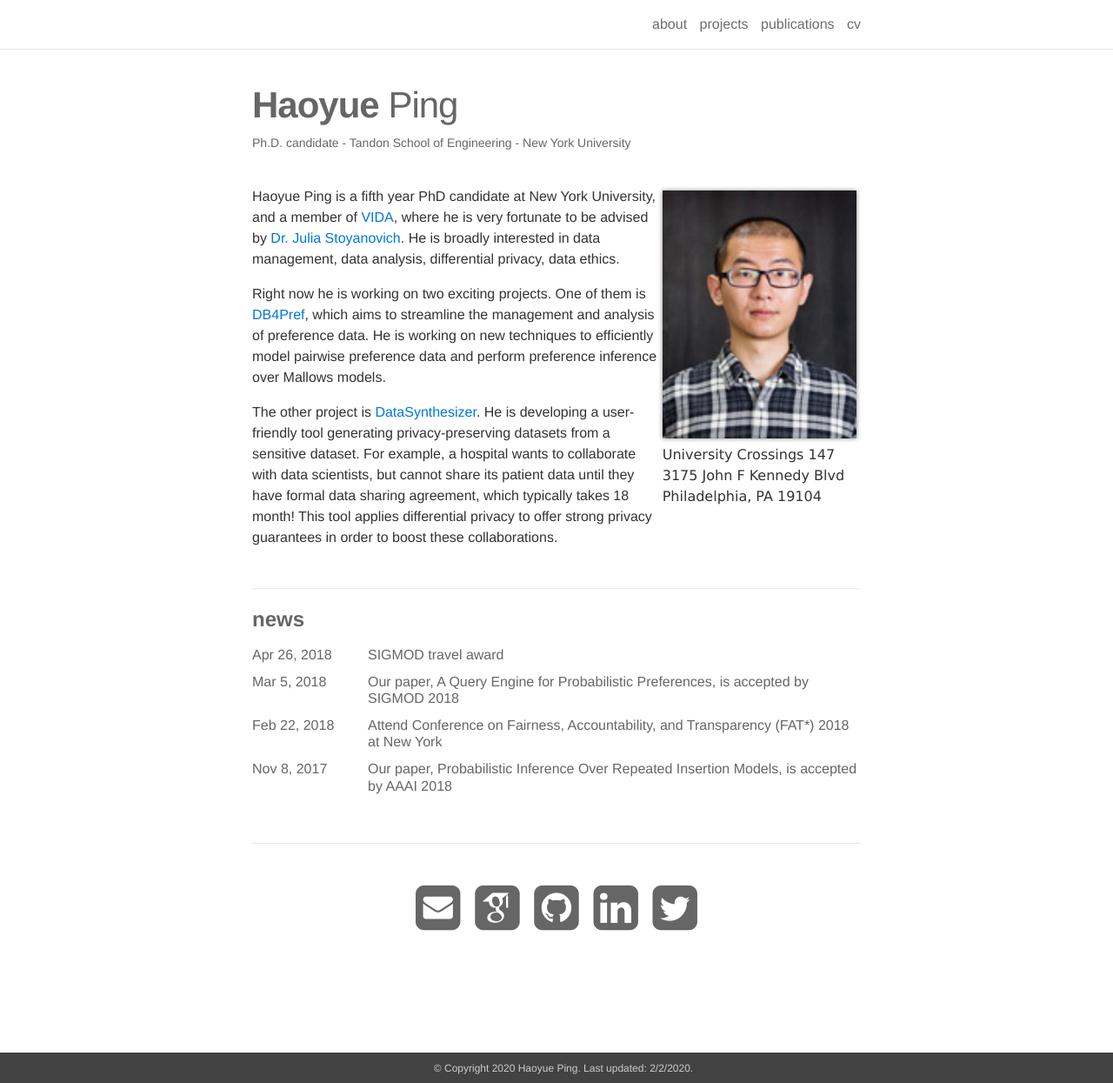
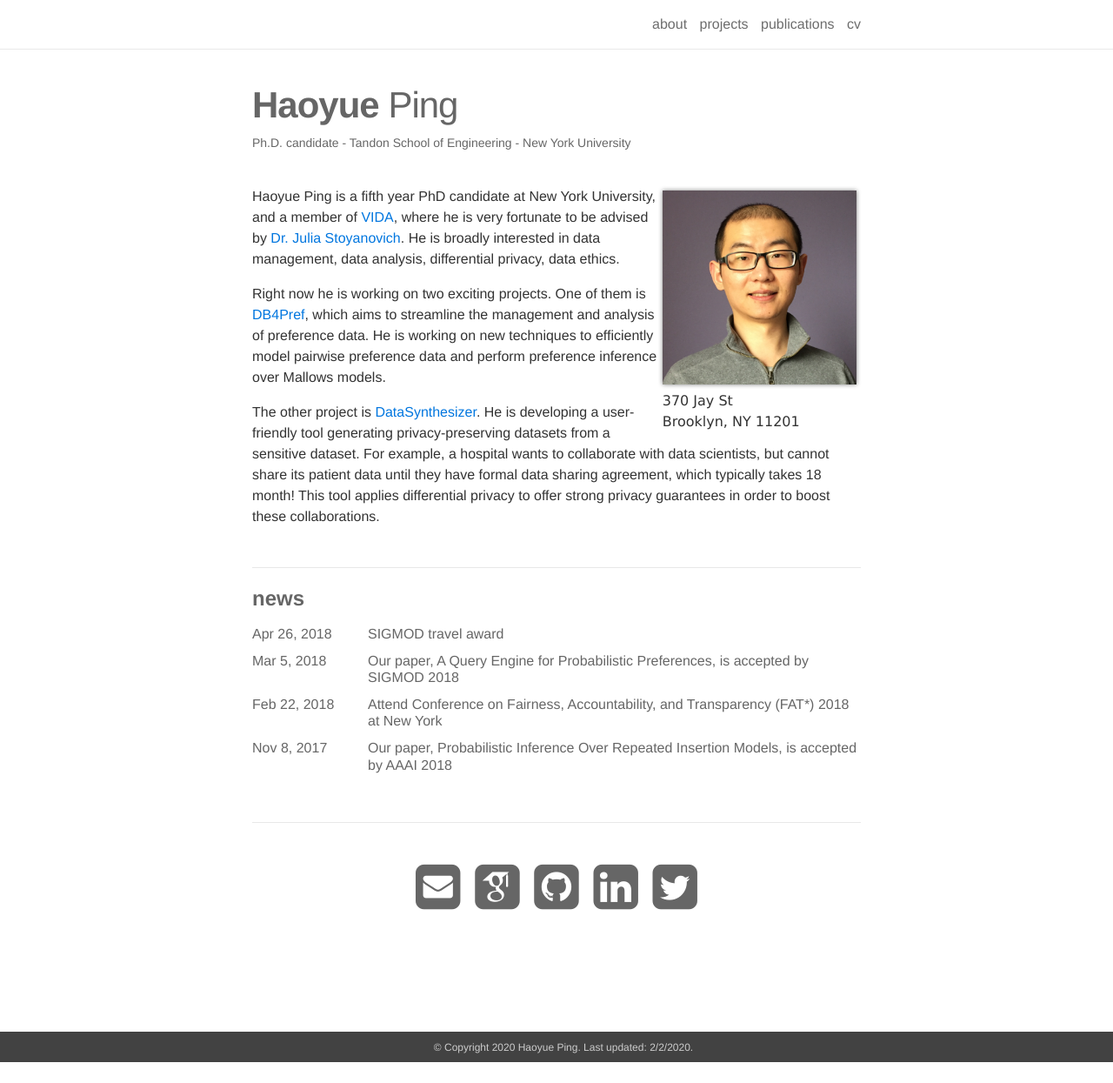
Before and after one commit to haoyueping/haoyueping.github.io, a Jekyll site: the page built from _pages/about.md, in a window 1280 px wide and 1245 px high. Shown: the whole window at 87% size. Built offline with Jekyll 4.4.1, drawn with Linux system fonts in a browser that asks for light colours; nearby versions of some CDN libraries; some web fonts are replaced.

Commit message:
update to nyu 2

```diff
--- a/_pages/about.md
+++ b/_pages/about.md
@@ -6,11 +6,10 @@
 
 profile:
   align: right
-  image: prof_pic.jpg
+  image: prof_pic_2.png
   address: >
-    <p>University Crossings 147</p>
-    <p>3175 John F Kennedy Blvd</p>
-    <p>Philadelphia, PA 19104</p>
+    <p>370 Jay St</p>
+    <p>Brooklyn, NY 11201</p>
 
 news: true
 social: true
```
Also changed, not shown: assets/img/favicon.ico (added), assets/img/prof_pic_1.jpg (renamed from assets/img/prof_pic.jpg), assets/img/prof_pic_2.png (added), 5 other files.
